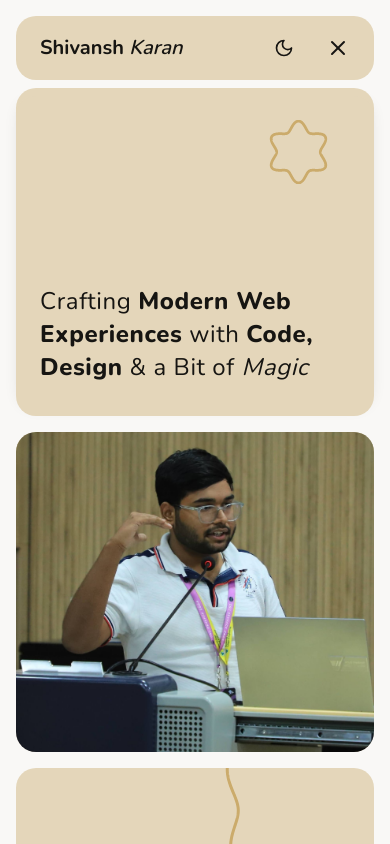
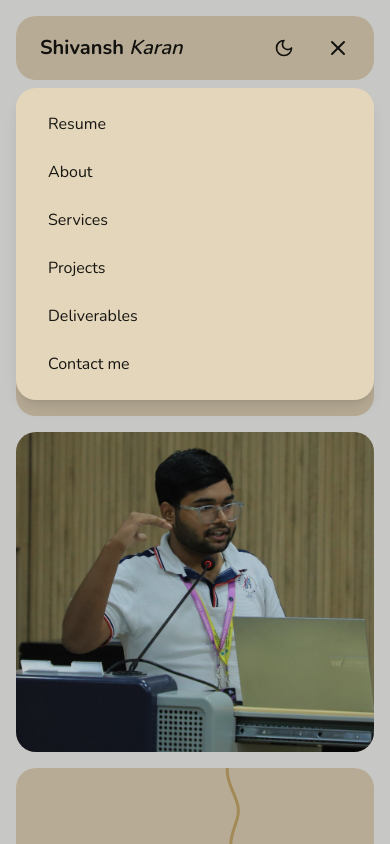
Before and after one commit to SpaceTesla/bentolio, a Next.js app: page / in a window 390 px wide. Both pictures are taken after a click on the button 338 px from the left and 48 px from the top of the page. Built offline with nearby package versions, Linux system fonts and the light colour scheme.

Commit message:
feat: enhance MobileMenu with backdrop and close functionality for improved user experience

```diff
--- a/src/app/components/MobileMenu.tsx
+++ b/src/app/components/MobileMenu.tsx
@@ -20,27 +20,40 @@ export default function MobileMenu({ links }: MobileMenuProps) {
     setIsMenuOpen(!isMenuOpen);
   };
 
+  const closeMenu = () => {
+    setIsMenuOpen(false);
+  };
+
   return (
     <>
-      {/* Mobile Menu Button */}
+      {/* Mobile/Tablet Menu Button - Visible on screens smaller than lg */}
       <button
-        className="hover:bg-secondary rounded-[8px] p-2 text-2xl transition-colors duration-150 md:hidden"
+        className="hover:bg-secondary rounded-[8px] p-2 text-2xl transition-colors duration-150 lg:hidden"
         onClick={toggleMenu}
         aria-label="Toggle menu"
+        aria-expanded={isMenuOpen}
       >
         {isMenuOpen ? <FiX /> : <FiMenu />}
       </button>
 
-      {/* Mobile Menu */}
+      {/* Mobile/Tablet Menu Overlay */}
       {isMenuOpen && (
-        <div className="bg-primary absolute top-full right-0 left-0 mt-2 rounded-[20px] p-4 shadow-lg md:hidden">
+        <>
+          {/* Backdrop */}
+          <div
+            className="fixed inset-0 z-40 bg-black/20 lg:hidden"
+            onClick={closeMenu}
+          />
+
+          {/* Menu Content */}
+          <div className="bg-primary absolute top-full right-0 left-0 z-50 mt-2 rounded-[20px] p-4 shadow-lg lg:hidden">
             <ul className="flex flex-col gap-2">
               {links.map((link) => (
                 <li key={link.name}>
                   <Link
                     href={link.href}
                     className="hover:bg-secondary block rounded-[8px] px-4 py-2 transition-colors duration-150"
-                  onClick={() => setIsMenuOpen(false)}
+                    onClick={closeMenu}
                   >
                     {link.name}
                   </Link>
@@ -48,6 +61,7 @@ export default function MobileMenu({ links }: MobileMenuProps) {
               ))}
             </ul>
           </div>
+        </>
       )}
     </>
   );
--- a/src/app/components/Navbar.tsx
+++ b/src/app/components/Navbar.tsx
@@ -14,7 +14,7 @@ const navLinks = [
 
 export default function Navbar() {
   return (
-    <nav className="bg-primary relative flex h-full w-full items-center justify-between rounded-[20px] px-4 max-lg:h-16">
+    <nav className="bg-primary relative z-50 flex h-16 w-full items-center justify-between rounded-[20px] px-4">
       <Link
         href={'/'}
         className="hover:bg-secondary rounded-[8px] px-2 py-1 transition-colors duration-150"
@@ -25,8 +25,8 @@ export default function Navbar() {
         </div>
       </Link>
 
-      {/* Desktop Menu */}
-      <ul className="hidden gap-2 text-base font-medium md:flex">
+      {/* Desktop Menu - Hidden on mobile and tablet */}
+      <ul className="hidden gap-2 text-base font-medium lg:flex">
         {navLinks.map((link) => (
           <li key={link.name}>
             <Link
@@ -41,6 +41,7 @@ export default function Navbar() {
 
       <div className="flex items-center gap-4">
         <ThemeButton />
+        {/* Mobile and Tablet Menu - Visible on screens smaller than lg */}
         <MobileMenu links={navLinks} />
       </div>
     </nav>
```
Lines whose indentation alone changed are shown as unchanged.
